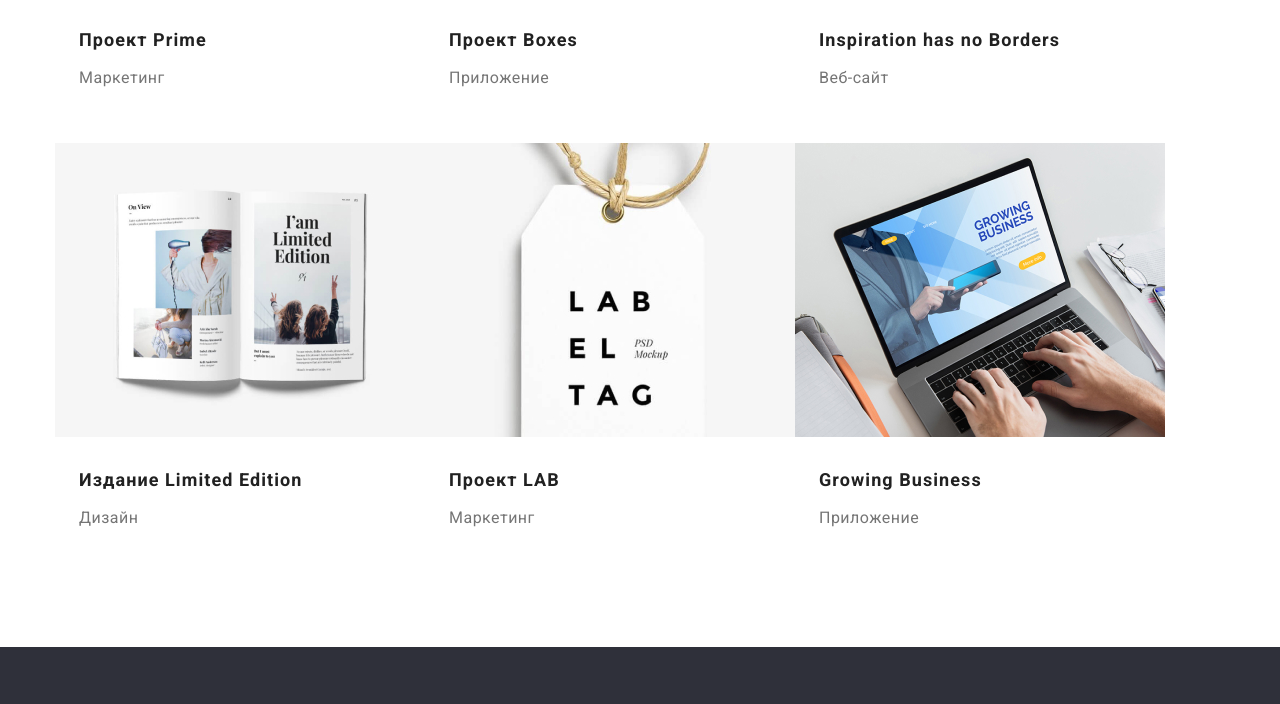
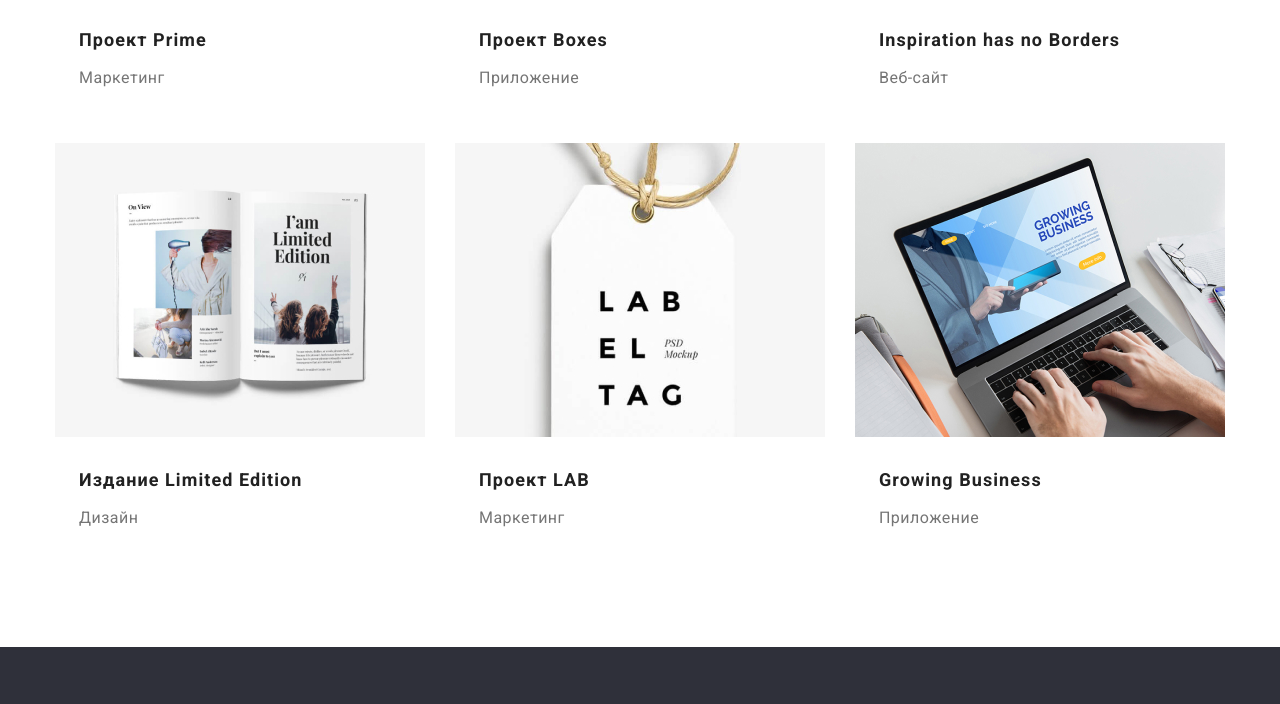
Before and after one commit to Viktor-sun/goit-markup-hw-03, a plain HTML site: page portfolio.html in a window 1280 px wide. Shown: the part 998-1702 px from the top of the page. Drawn offline with nearby package versions, Linux system fonts and the light colour scheme.

Commit message:
исправляет работу калькулятора на странице портфолио

```diff
--- a/css/style.css
+++ b/css/style.css
@@ -382,11 +382,16 @@ ul {
 }
 
 .project-container > li {
-	width: calc((100%-60px) / 3);
+	width: calc((100% - 60px) / 3);
+	margin-right: 30px;
 	margin-bottom: 30px;
 }
 
-.project-container > li:nth-last-child(-n + 3) {
+.project-container > li:nth-child(3n) {
+	margin-right: 0;
+}
+
+.project-container > li:nth-child(n + 7) {
 	margin-bottom: 0;
 }
 
```
